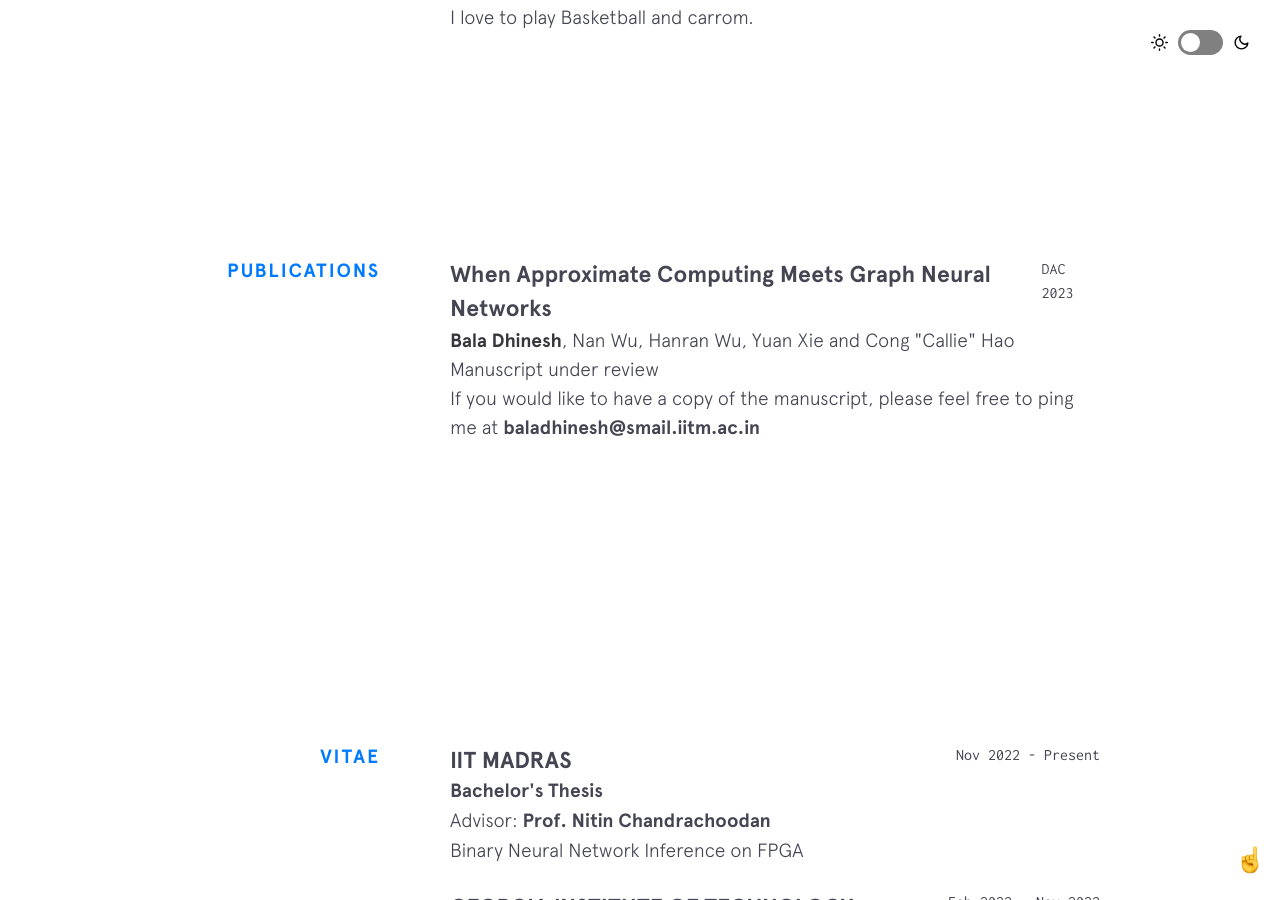
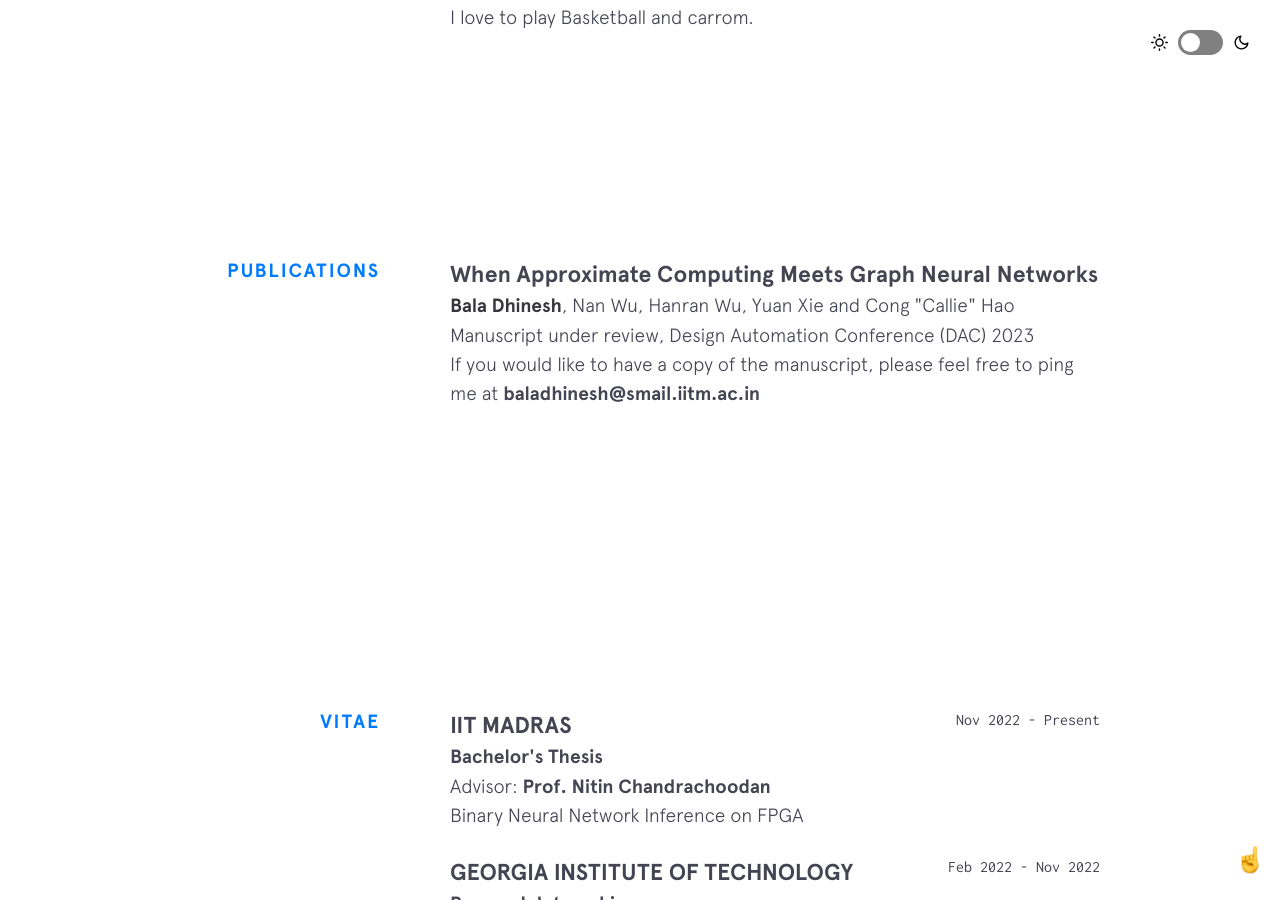
Before and after one commit to BalaDhinesh/baladhinesh.github.io, a Jekyll site: the page built from index.html, in a window 1280 px wide and 900 px high, scrolled down 1533 px. Built offline with Jekyll 4.4.1, drawn with Linux system fonts in a browser that asks for light colours; nearby versions of some CDN libraries.

Commit message:
Update publications.html

```diff
--- a/_includes/publications.html
+++ b/_includes/publications.html
@@ -7,10 +7,9 @@
             <div class="job__company" style="font-size: larger;">
               When Approximate Computing Meets Graph Neural Networks
             </div>
-            <div class="job__time">DAC 2023</div>
           </div>
           <div class="job__position"><strong>Bala Dhinesh</strong>, Nan Wu, Hanran Wu, Yuan Xie and Cong "Callie" Hao</div>
-          <div class="job__position">Manuscript under review</div>
+          <div class="job__position">Manuscript under review, Design Automation Conference (DAC) 2023</div>
           <div class="job__position">If you would like to have a copy of the manuscript, please feel free to ping me at <a href="mailto:baladhinesh@smail.iitm.ac.in">baladhinesh@smail.iitm.ac.in</a></div>
         </div>
       </div>
```
